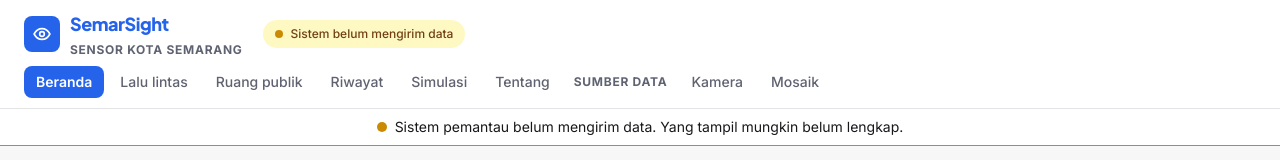
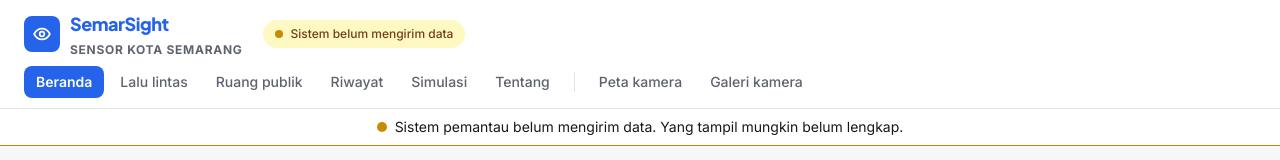
Before and after one commit to isyraqawwaluthorid/iconfest-competition, a Next.js app in the folder web/: page / in a window 1280 px wide. Shown: the top 160 px of the page. Built offline with nearby package versions, Linux system fonts and the light colour scheme; no server answers; the database is empty.

Commit message:
Navbar: divider instead of the 'Sumber data' caption; camera pages named Peta kamera and Galeri kamera

```diff
--- a/web/components/system/NavLinks.tsx
+++ b/web/components/system/NavLinks.tsx
@@ -11,10 +11,11 @@ const NAV = [
   { href: "/simulasi", label: "Simulasi" },
   { href: "/tentang", label: "Tentang" },
 ];
-// Kamera adalah bukti pendukung, bukan tampilan utama, jadi dikelompokkan terpisah.
+// Kamera adalah bukti pendukung, bukan tampilan utama, jadi dikelompokkan terpisah di belakang garis pemisah.
+// Kelompok ini tidak diberi tulisan judul: tulisan di antara menu terbaca sebagai halaman tersendiri.
 const SOURCES = [
-  { href: "/kamera", label: "Kamera" },
-  { href: "/mosaik", label: "Mosaik" },
+  { href: "/kamera", label: "Peta kamera" },
+  { href: "/mosaik", label: "Galeri kamera" },
 ];
 
 // Halaman rincian yang dibuka dari Beranda dan tidak punya menu sendiri; saat dibuka, menu Beranda tetap menyala.
@@ -46,7 +47,7 @@ export function NavLinks() {
     // Di layar sempit menu menjadi satu baris yang bisa digeser, supaya tidak memakan tiga baris di atas peta.
     <nav aria-label="Navigasi utama" className="flex max-w-full items-center gap-1 overflow-x-auto lg:flex-wrap">
       {NAV.map(link)}
-      <span className="label-caps mx-2 shrink-0 whitespace-nowrap text-muted">Sumber data</span>
+      <span aria-hidden className="mx-2 h-5 w-px shrink-0 bg-border" />
       {SOURCES.map(link)}
     </nav>
   );
```
Also changed, not shown: 1 other file (tests, documents, lock files or other folders).
